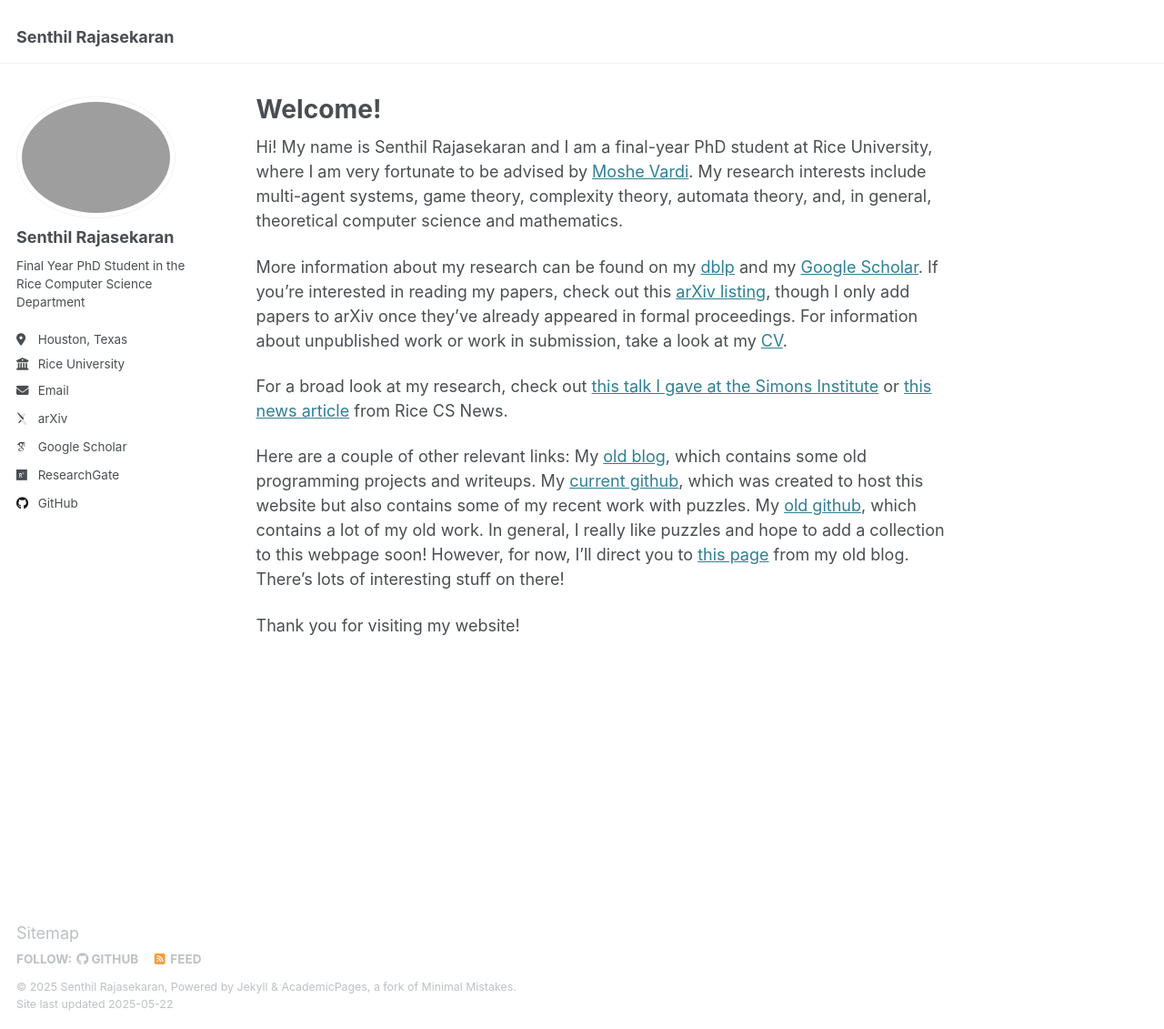
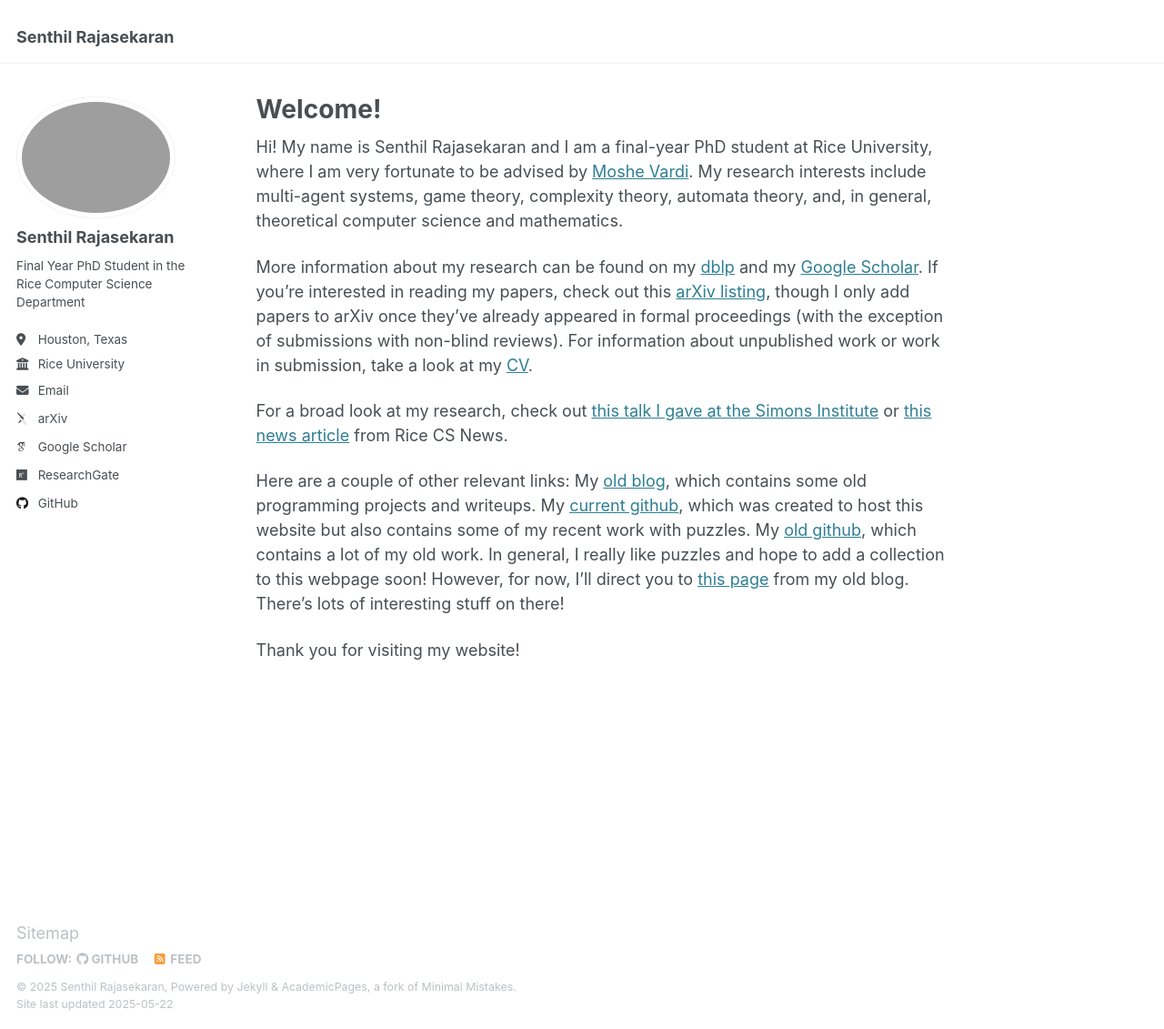
Before and after one commit to senthilrajasekaran/senthilrajasekaran.github.io, a Jekyll site: the page built from _pages/about.md, in a window 1280 px wide and 1131 px high. Shown: the whole window at 91% size. Built offline with Jekyll 4.4.1, drawn with Linux system fonts in a browser that asks for light colours; some web fonts are replaced.

Commit message:
Update about.md

```diff
--- a/_pages/about.md
+++ b/_pages/about.md
@@ -9,7 +9,7 @@
 
 Hi! My name is Senthil Rajasekaran and I am a final-year PhD student at Rice University, where I am very fortunate to be advised by [Moshe Vardi](https://profiles.rice.edu/faculty/moshe-y-vardi){:target="_blank"}. My research interests include multi-agent systems, game theory, complexity theory, automata theory, and, in general, theoretical computer science and mathematics.
 
-More information about my research can be found on my [dblp](https://dblp.org/pid/283/4411.html){:target="_blank"} and my [Google Scholar](https://scholar.google.com/citations?user=NAz7IBwAAAAJ&hl=en){:target="_blank"}. If you're interested in reading my papers, check out this [arXiv listing](https://arxiv.org/search/cs?query=Rajasekaran%2C+Senthil&searchtype=author&abstracts=show&order=-announced_date_first&size=50){:target="_blank"}, though I only add papers to arXiv once they've already appeared in formal proceedings. For information about unpublished work or work in submission, take a look at my [CV](/files/Senthil_Rajasekaran_CV_2025.pdf){:target="_blank"}.
+More information about my research can be found on my [dblp](https://dblp.org/pid/283/4411.html){:target="_blank"} and my [Google Scholar](https://scholar.google.com/citations?user=NAz7IBwAAAAJ&hl=en){:target="_blank"}. If you're interested in reading my papers, check out this [arXiv listing](https://arxiv.org/search/cs?query=Rajasekaran%2C+Senthil&searchtype=author&abstracts=show&order=-announced_date_first&size=50){:target="_blank"}, though I only add papers to arXiv once they've already appeared in formal proceedings (with the exception of submissions with non-blind reviews). For information about unpublished work or work in submission, take a look at my [CV](/files/Senthil_Rajasekaran_CV_2025.pdf){:target="_blank"}.
 
 For a broad look at my research, check out [this talk I gave at the Simons Institute](https://www.youtube.com/watch?v=2RBoaPIrvQY){:target="_blank"} or [this news article](https://csweb.rice.edu/news/quantitative-goal-approach-game-theory-problem-could-be-important-building-block){:target="_blank"} from Rice CS News.
 
```
